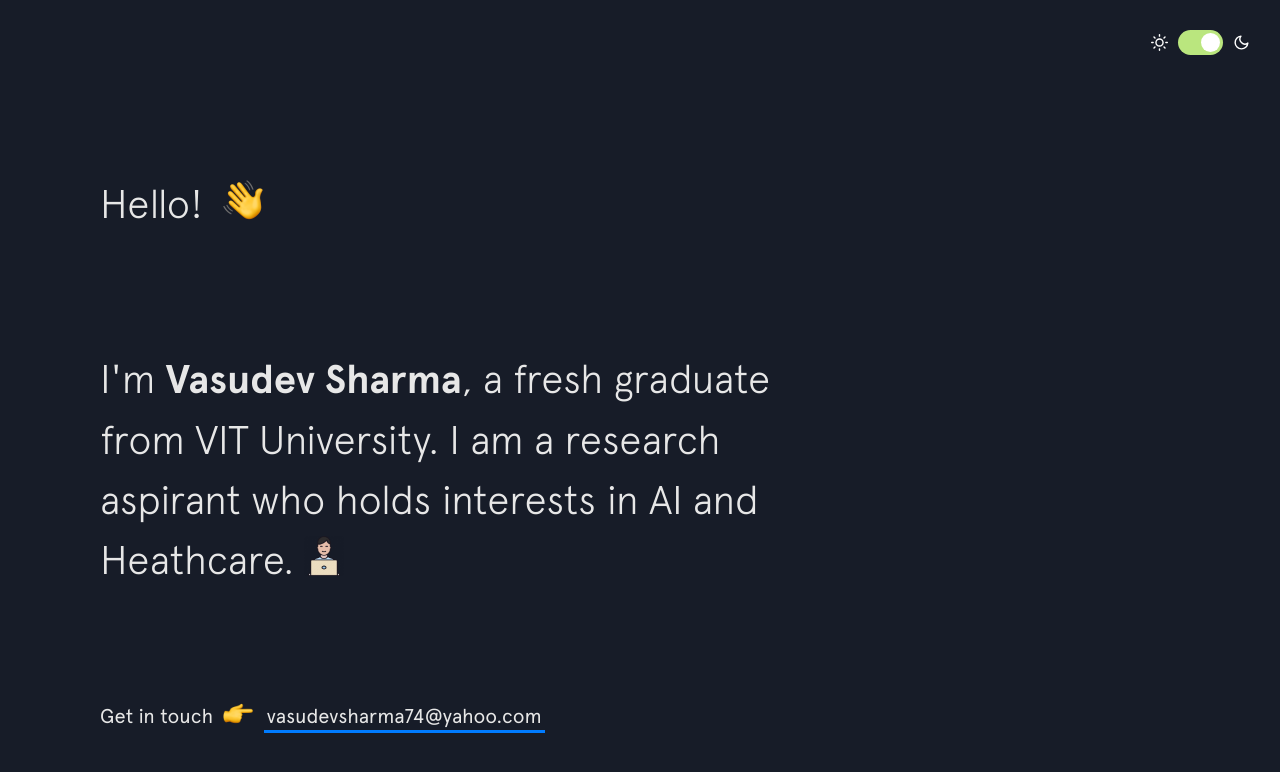
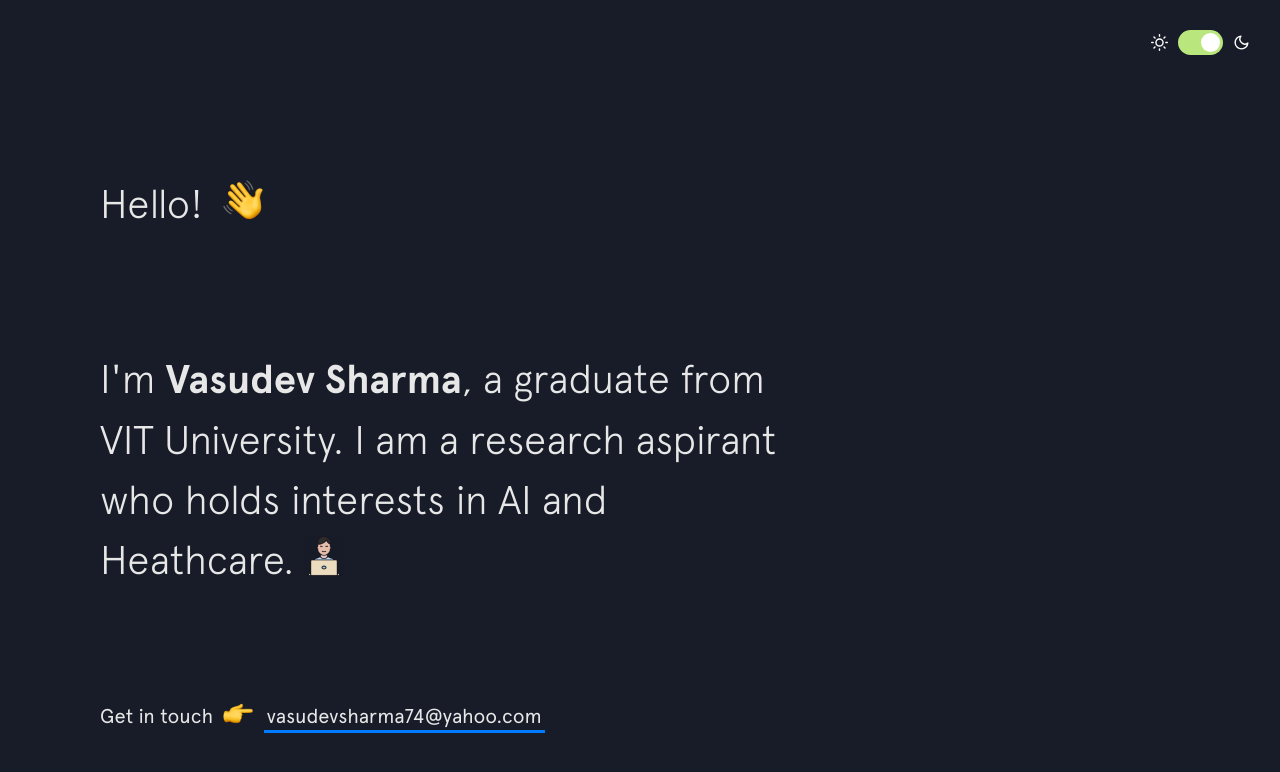
Before and after one commit to vasudev-sharma/vasudev-sharma-.github.io, a Jekyll site: the page built from index.html, in a window 1280 px wide and 900 px high. Shown: the top 772 px of the window. Built offline with Jekyll 4.4.1, drawn with Linux system fonts in a browser that asks for light colours; nearby versions of some CDN libraries; some of the changed text lies outside the part shown.

Commit message:
Update intro and background

```diff
--- a/_includes/background.html
+++ b/_includes/background.html
@@ -13,7 +13,7 @@
     </p>
 
     <p>
-      <strong>When I'm not in front of a computer screen</strong>, I love to read non-fictional books. One of my favorite categories biographies of famous scientists. I am an ardent fan of biographical movies and documentaries. During my off time, I love to travel in areas unexplored and 'untouched' by civilization. I love to solve Sudoku and to play Chess
+      <strong>When I'm not in front of a computer screen</strong>, I love to read non-fictional books. One of my favorite categories biographies of famous scientists. I am an ardent fan of biographical movies and documentaries. During my off time, I love to travel in areas unexplored and 'untouched' by civilization. Also, I love to solve Sudoku and to play Chess
     </p>
 
     <!-- {% include employment-status.html %} -->
--- a/_includes/intro.html
+++ b/_includes/intro.html
@@ -4,7 +4,7 @@
   </h1>
 
   <h2 class="intro__tagline">I'm
-    <span class="name">Vasudev Sharma</span>, a fresh graduate from VIT University. I am a research aspirant who holds interests in AI and Heathcare.
+    <span class="name">Vasudev Sharma</span>, a graduate from VIT University. I am a research aspirant who holds interests in AI and Heathcare.
     <span class="emoji technologist"></span>
   </h2>
 
```
